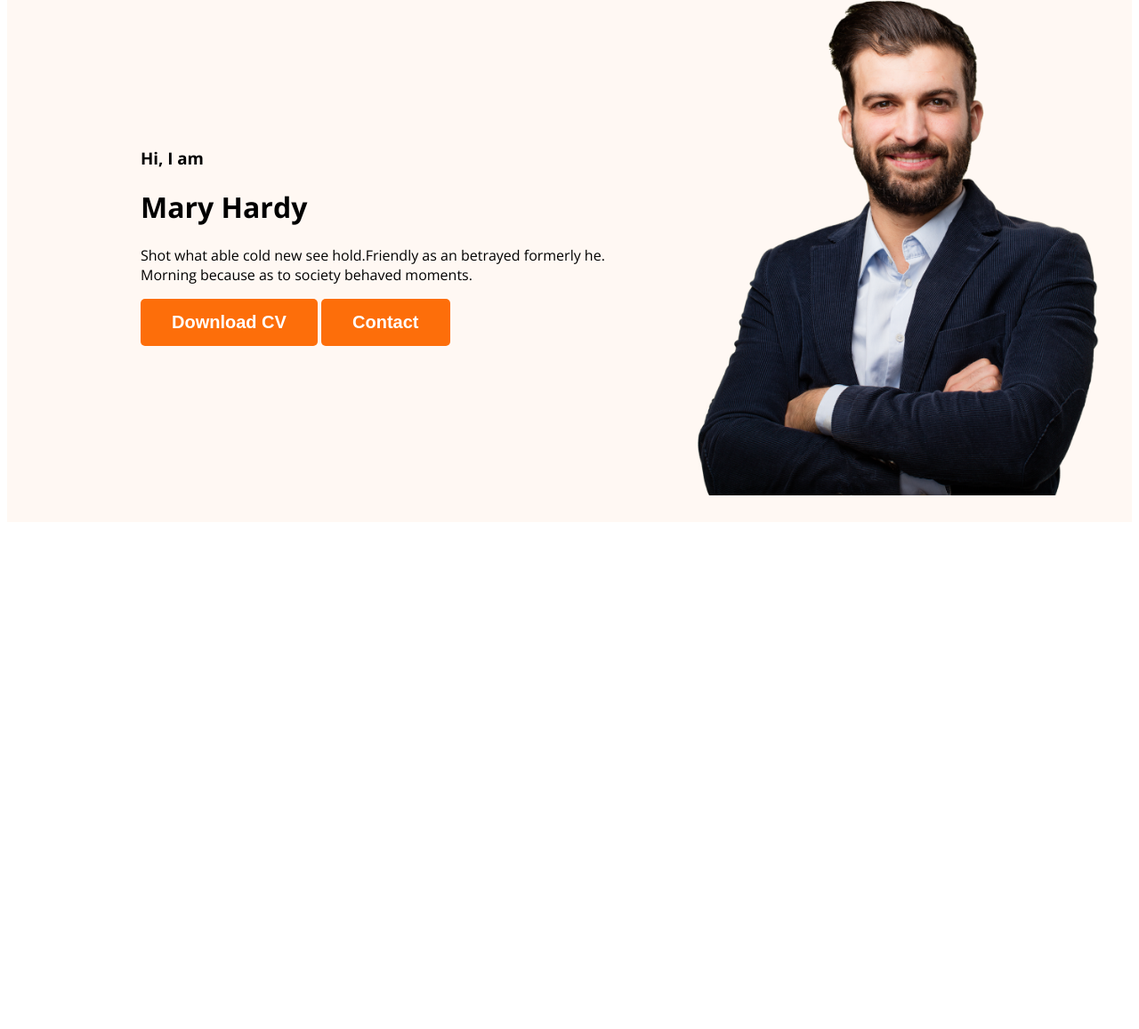
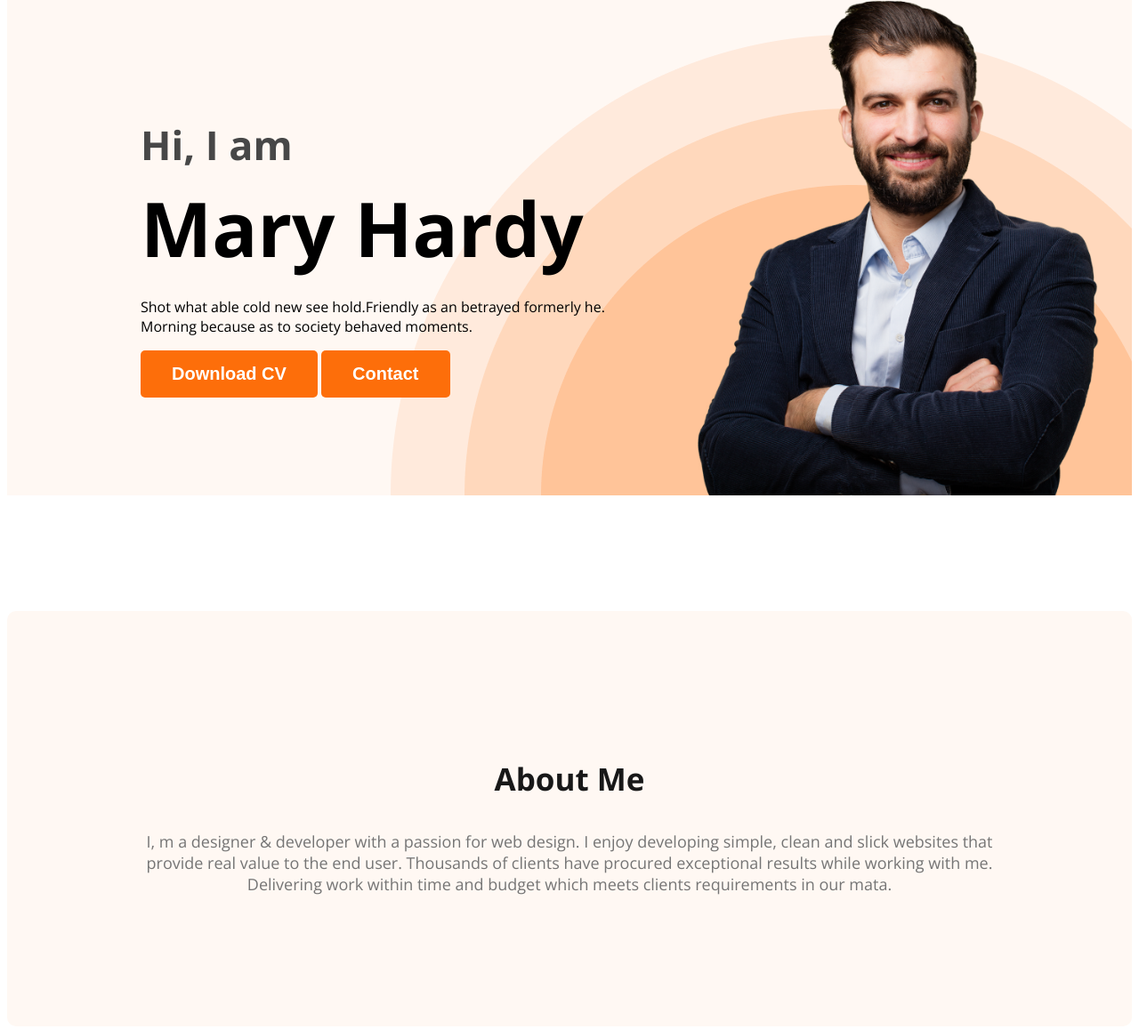
Before and after one commit to monoare/Webdeveloper-Portfolio, a plain HTML site: page index.html in a window 1280 px wide. Shown: the part 211-1368 px from the top of the page at 89% size. Before the commit the page ends 806 px from the top, so only its background shows below. Drawn offline with nearby package versions, Linux system fonts and the light colour scheme.

Commit message:
about section created

```diff
--- a/index.html
+++ b/index.html
@@ -29,7 +29,7 @@
         <div class="banner-content">
           <h3 class="banner-greeting">Hi, I am</h3>
           <h1 class="banner-title">Mary Hardy</h1>
-          <p>
+          <p class="banner-description">
             Shot what able cold new see hold.Friendly as an betrayed formerly
             he. Morning because as to society behaved moments.
           </p>
@@ -39,7 +39,18 @@
         <img class="profile-picture" src="./images/hardy.png" alt="" />
       </div>
     </header>
-    <main></main>
+    <main>
+      <section class="about">
+        <h3 class="section-title">About Me</h3>
+        <p class="section-description">
+          I, m a designer & developer with a passion for web design. I enjoy
+          developing simple, clean and slick websites that provide real value to
+          the end user. Thousands of clients have procured exceptional results
+          while working with me. Delivering work within time and budget which
+          meets clients requirements in our mata.
+        </p>
+      </section>
+    </main>
     <footer></footer>
   </body>
 </html>
--- a/styles/portfolio.css
+++ b/styles/portfolio.css
@@ -16,6 +16,19 @@ body {
   font-size: 20px;
   font-weight: 700;
   padding: 15px 35px;
+}
+
+.section-title {
+  color: #181818;
+  text-align: center;
+  font-size: 35px;
+  font-weight: 700;
+}
+
+.section-description {
+  color: #757575;
+  text-align: center;
+  font-size: 18px;
 }
 
 /* nav related styles */
@@ -50,14 +63,45 @@ nav a {
 /* header related style */
 .header {
   background-color: #fff8f3;
+  background-image: url("../images/header_bg.png");
+  background-repeat: no-repeat;
+  background-position: bottom right;
 }
 
 .banner {
-  padding: 30px 30px 30px 150px;
+  padding: 30px 30px 0px 150px;
   display: flex;
   align-items: center;
+  justify-content: space-between;
+}
+
+.banner-content {
+  min-width: 500px;
 }
 
 .banner .profile-picture {
   width: 500px;
 }
+
+.banner-greeting {
+  font-size: 45px;
+  color: #474747;
+  margin-bottom: 0;
+}
+
+.banner-title {
+  font-size: 85px;
+  font-weight: 700;
+  margin-top: 5px;
+  margin-bottom: 20px;
+}
+
+/* main section style */
+
+/* about section style */
+.about {
+  padding: 130px;
+  border-radius: 10px;
+  background: #fff8f3;
+  margin: 130px 0;
+}
```
